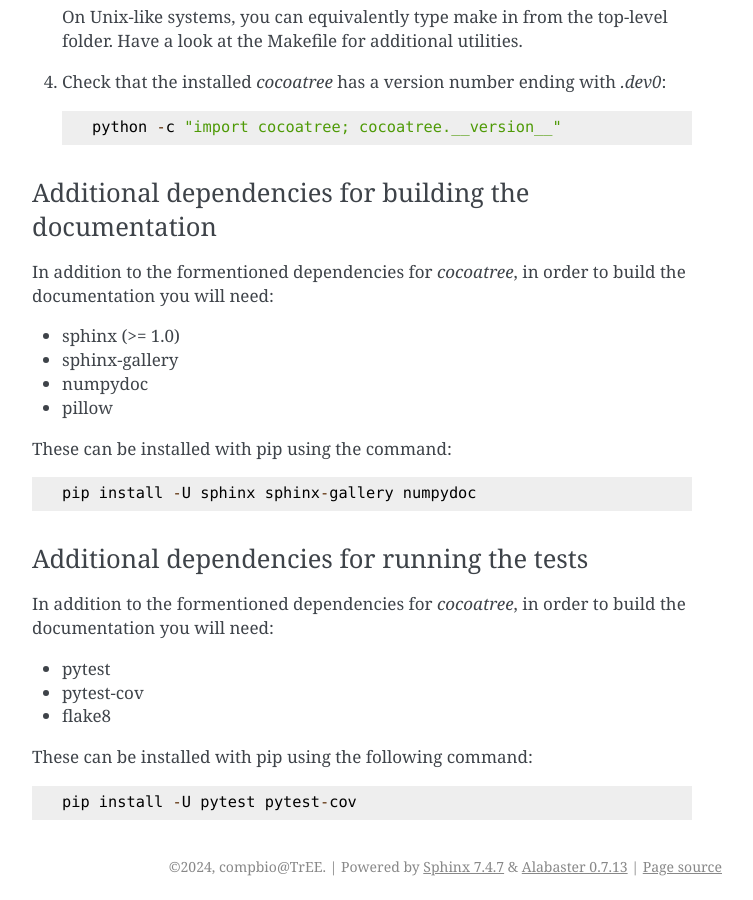
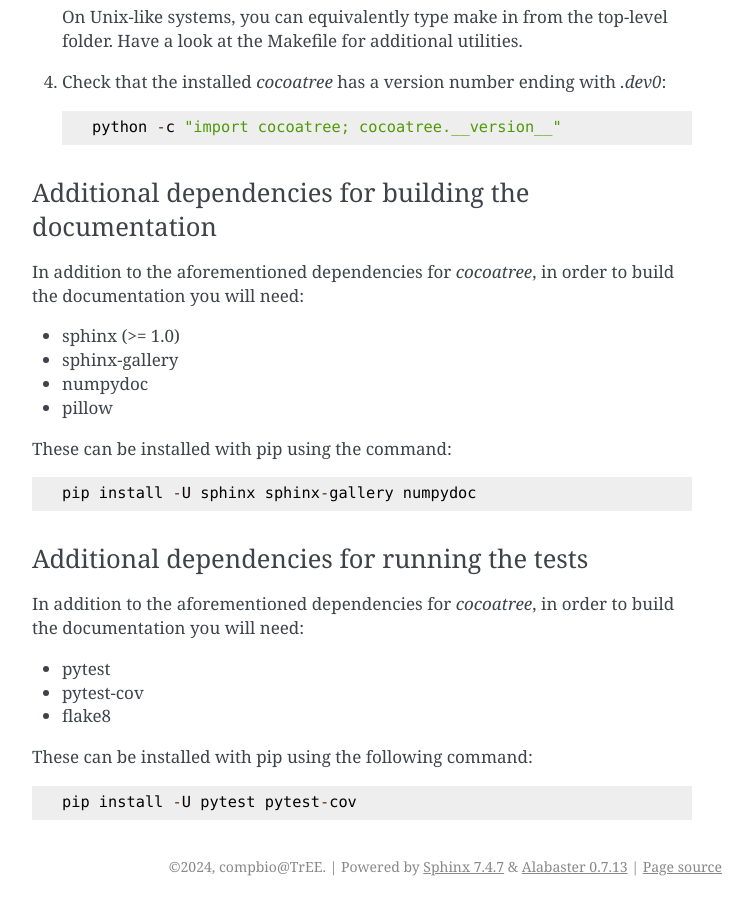
Before and after one commit to TrEE-TIMC/cocoatree, a Sphinx documentation site: the page built from doc/install.rst, in a window 1280 px wide and 900 px high, scrolled down 1542 px. Shown: the whole window, without its empty margins (388-1141 px from the left). Built offline with Sphinx 7.4.7, drawn with Linux system fonts in a browser that asks for light colours; formulas are drawn with MathJax 3; pages that are not in the unit, such as notebooks, are missing from menus.

Commit message:
[DOC] formentioned -> aformentioned
Co-authored-by: Margaux Jullien <78546006+margauxjullien@users.noreply.github.com>

```diff
--- a/doc/install.rst
+++ b/doc/install.rst
@@ -83,7 +83,7 @@ feature, code or documentation improvement).
 Additional dependencies for building the documentation
 ------------------------------------------------------
 
-In addition to the formentioned dependencies for `cocoatree`, in order to
+In addition to the aforementioned dependencies for `cocoatree`, in order to
 build the documentation you will need:
 
 - sphinx (>= 1.0)
@@ -98,7 +98,7 @@ These can be installed with pip using the command::
 Additional dependencies for running the tests
 ---------------------------------------------
 
-In addition to the formentioned dependencies for `cocoatree`, in order to
+In addition to the aforementioned dependencies for `cocoatree`, in order to
 build the documentation you will need:
 
 - pytest
```
